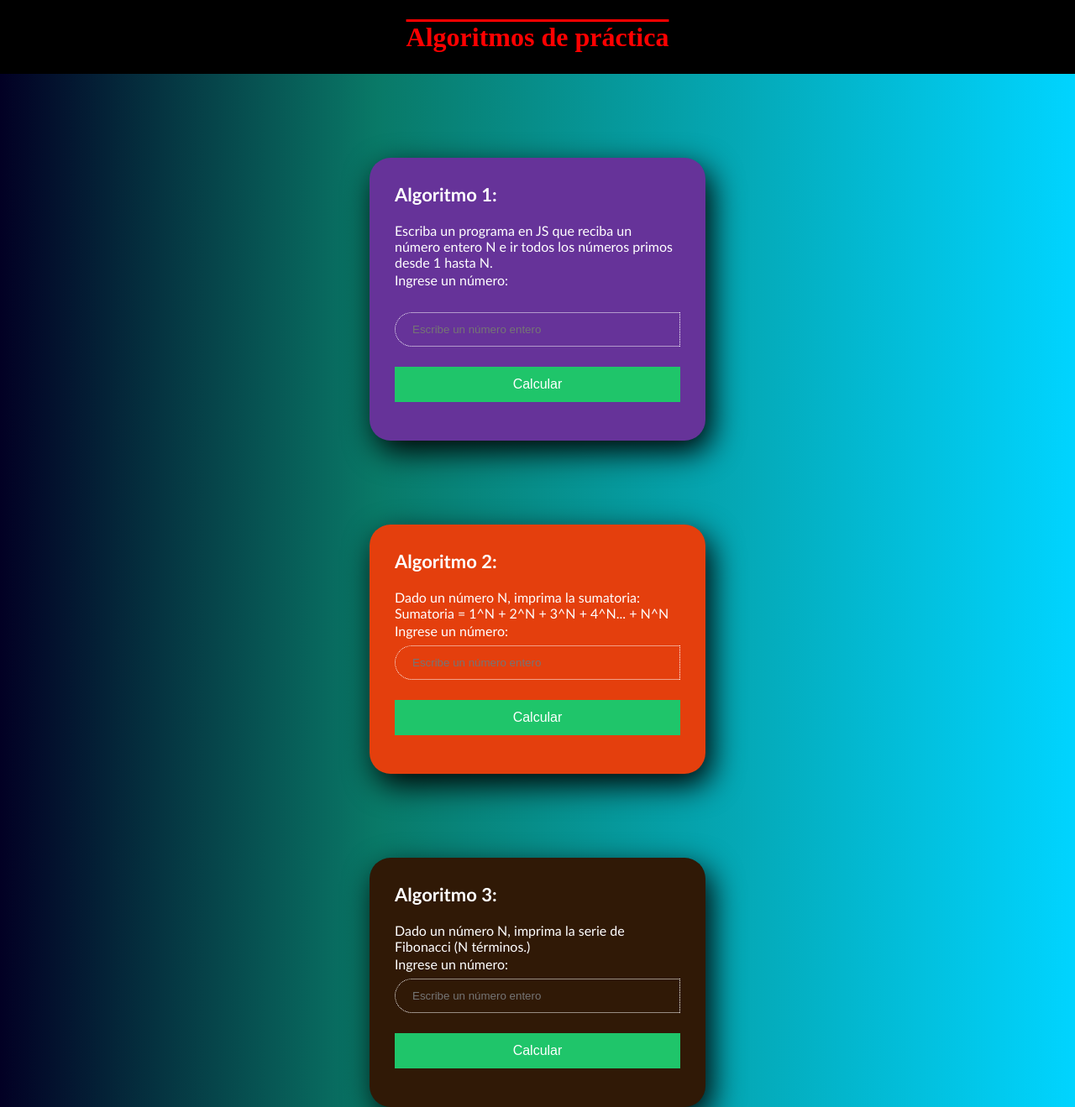
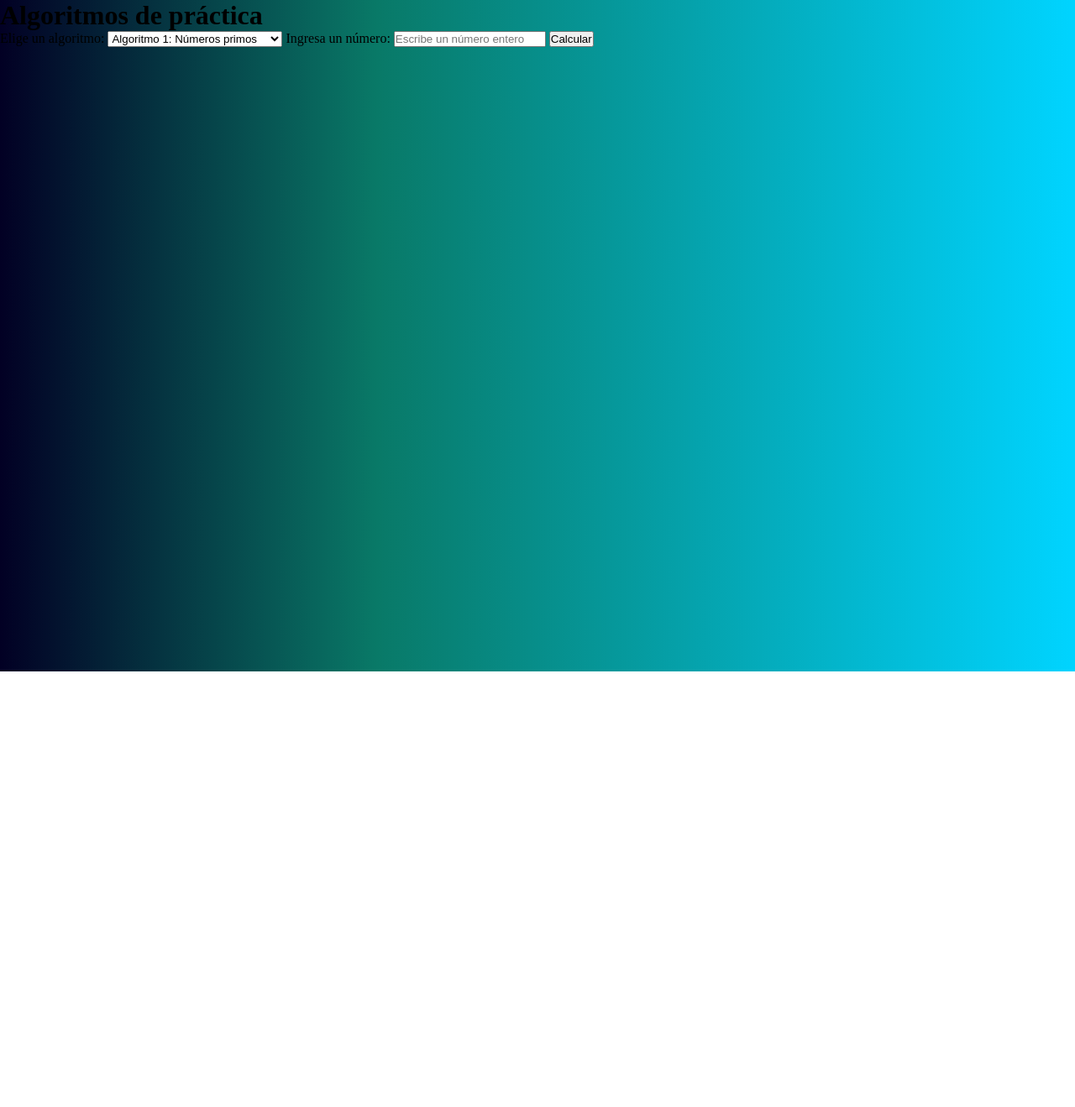
Before and after one commit to omendoza1/Actividad-3, a plain HTML site: page index.html in a window 1280 px wide. Shown: the whole page at 84% size. After the commit the page ends 800 px from the top, so only its background shows below. Drawn offline with Linux system fonts and the light colour scheme.

Commit message:
html actualizado

```diff
--- a/index.html
+++ b/index.html
@@ -2,45 +2,44 @@
 <html lang="en">
 <head>
     <meta charset="UTF-8">
-    <meta http-equiv="X-UA-Compatible" content="IE=edge">
     <meta name="viewport" content="width=device-width, initial-scale=1.0">
     <title>Algoritmos de práctica</title>
+    <link rel="stylesheet" href="style.css">
     <script src="script.js"></script>
-    <link rel="stylesheet" href="style.css">
 </head>
 <body>
     <header>
-        <h1 id="Titulo">Algoritmos de práctica</h1>
+        <h1 id="titulo">Algoritmos de práctica</h1>
     </header>
-    <section id="Algoritmo1">
-        <h2>Algoritmo 1:</h2>
-        <p>Escriba un programa en JS que reciba un número entero N e ir todos los números primos desde 1 hasta N.</p><br>
-            <p>Ingrese un número:</p>
-            <input type="number" id="numero1" class="input1"placeholder="Escribe un número entero">
-            <button class="Calcular1"onclick="numPrimos()">Calcular</button>
-        </label>
-    </section>
-    <section id="Algoritmo2">
-        <h2>Algoritmo 2:</h2>
-        <p>Dado un número N, imprima la sumatoria:
-            <br>
-            Sumatoria = 1^N + 2^N + 3^N + 4^N... + N^N
-            <br></p>
-        <label id="label2" for="">
-            <span>Ingrese un número:</span>
-            <input type="number" id="numero2" class="input2"placeholder="Escribe un número entero">
-            <button class="Calcular2" onclick="sum()">Calcular</button>
-        </label>
-    </section>
-    <section id="Algoritmo3">
-        <h2>Algoritmo 3:</h2>
-        <p>Dado un número N, imprima la serie de Fibonacci (N términos.)</p>
-        <label id="label3" for="">
-            <span>Ingrese un número:</span>
-            <input type="number" id="numero3" class="input3"placeholder="Escribe un número entero">
-            <button class="Calcular3" onclick="fibonacci()">Calcular</button>
-        </label>
-    </section>
+    <main>
+        <section id="algoritmo-container">
+            <form>
+                <label for="algoritmo-select">
+                    <span>Elige un algoritmo:</span>
+                    <select id="algoritmo-select" class="input">
+                        <option value="algoritmo1" selected>Algoritmo 1: Números primos</option>
+                        <option value="algoritmo2">Algoritmo 2: Sumatoria</option>
+                        <option value="algoritmo3">Algoritmo 3: Serie de Fibonacci</option>
+                    </select>
+                </label>
+                <label id="algoritmo1-input" for="numero1">
+                    <span>Ingresa un número:</span>
+                    <input type="number" id="numero1" class="input" placeholder="Escribe un número entero">
+                </label>
+                <label id="algoritmo2-input" for="numero2" style="display:none">
+                    <span>Ingresa un número:</span>
+                    <input type="number" id="numero2" class="input" placeholder="Escribe un número entero">
+                </label>
+                <label id="algoritmo3-input" for="numero3" style="display:none">
+                    <span>Ingresa un número:</span>
+                    <input type="number" id="numero3" class="input" placeholder="Escribe un número entero">
+                </label>
+                <button type="button" class="calcular" onclick="ejecutarAlgoritmo()">Calcular</button>
+            </form>
+            <div id="resultado" class="resultado">
+                <!-- Aquí se mostrará el resultado del algoritmo seleccionado -->
+            </div>
+        </section>
+    </main>
 </body>
-
 </html>
```
